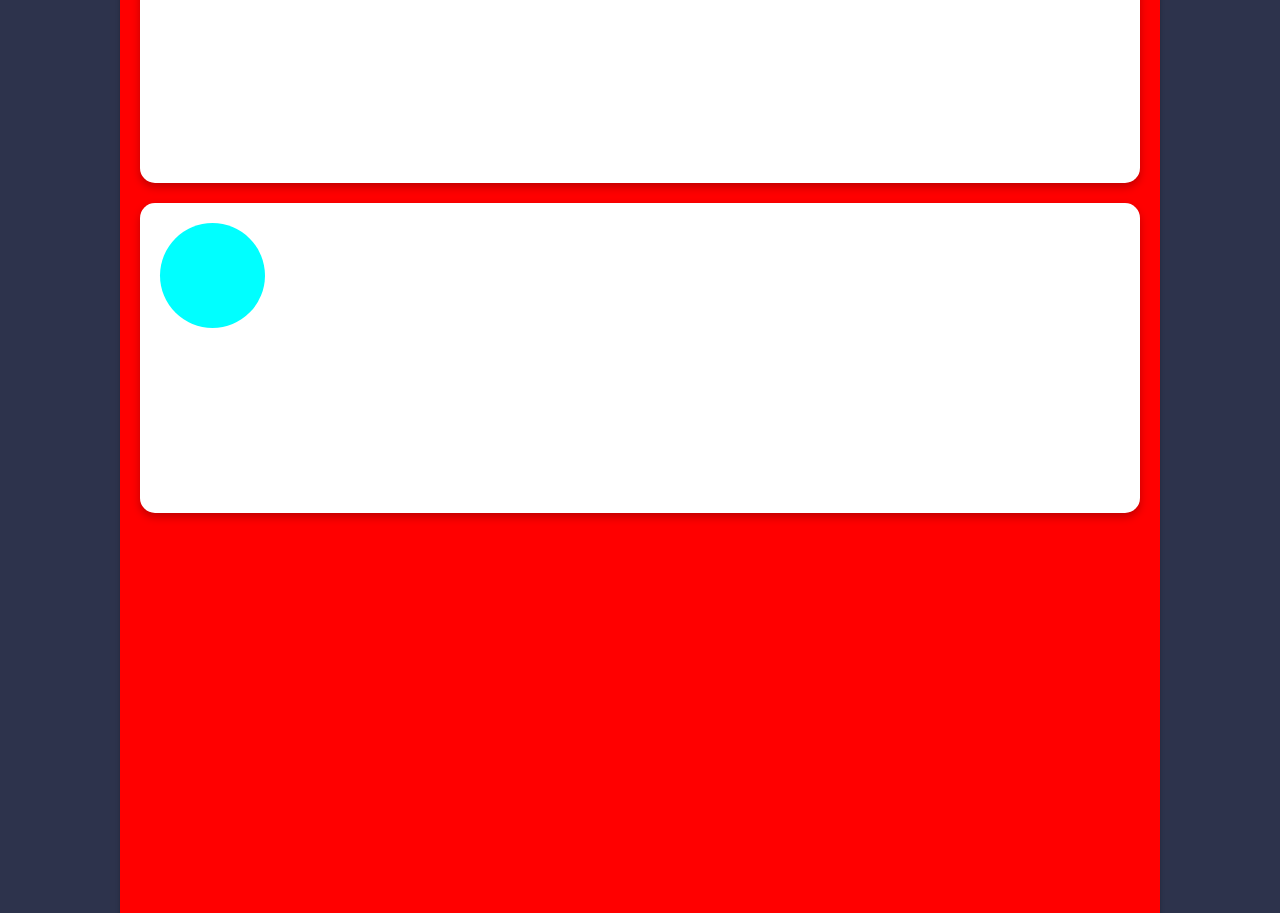
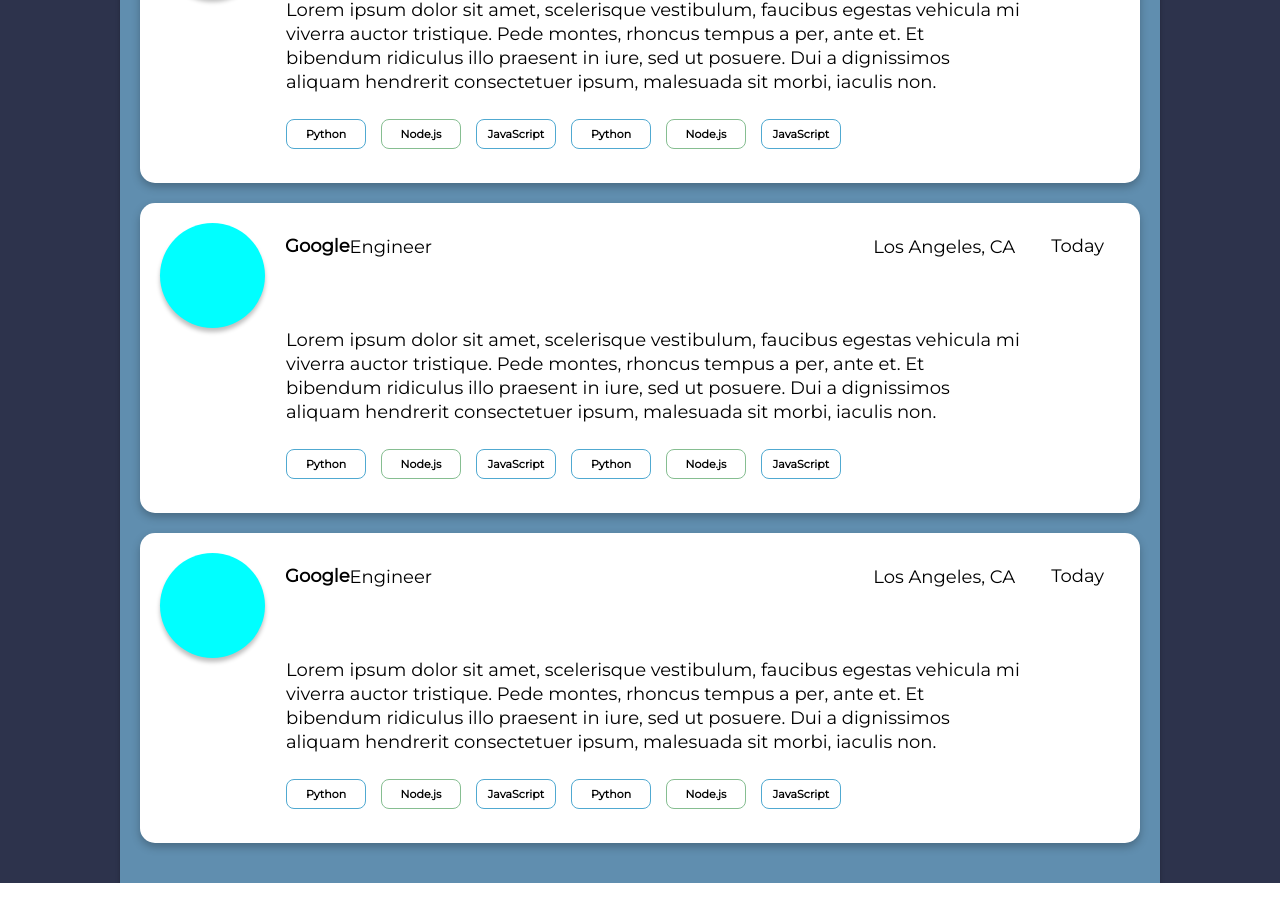
Before and after one commit to Dimatsa/Personal-Website, a React (Create React App) app: page / in a window 1280 px wide. Shown: the part 2109-3022 px from the top of the page. After the commit the page ends 2992 px from the top, so only its background shows below. Built offline with nearby package versions, Linux system fonts and the light colour scheme.

Commit message:
Work Experience Section

```diff
--- a/src/components/WorkExperience.css
+++ b/src/components/WorkExperience.css
@@ -1,12 +1,13 @@
 .work-experience{
     width: 1040px;
     margin: auto;
+    margin-bottom: 0;
 }
 
 .work-experience-body{
     width: 1040px;
-    height: 1060px;
-    background: red;
+    height: 1030px;
+    background: #608EAF;
     box-shadow: 0px 4px 4px rgba(0, 0, 0, 0.25);
     padding-top: 20px;
 }
@@ -23,26 +24,85 @@
 {
     float: left;
     margin: 20px;
+    margin-bottom: 0px;
     background: cyan;
     width: 105px;
     height: 105px;
     border-radius: 50%;
+    box-shadow: 0px 4px 4px rgba(0, 0, 0, 0.25);
 }
 
-.company-name, .date, .position-name, .location
+.company-name, .date, .position-name, .location, .work-description
 {
     font-size: 18px;
-    line-height: 24px;
+    line-height: 14px;
 }
 
 .company-name, .position-name
 {
-    padding-top: 36px;
     float: left;
     text-align: left;
+
+}
+
+.company-name{
+    padding-top: 36px;
+}
+
+.position-name, .location{
+    padding-top: 18px;
 }
 
 .date, .location{
-    padding: 36px;
+    text-align: right;
     float: right;
+    padding-right: 36px;
 }
+
+.date{
+    padding-top: 36px;
+}
+.new-line{
+    line-height: 60px;
+}
+
+.work-description{
+    padding-left: 146px;
+    padding-right: 120px;
+    float:left;
+    text-align: left;
+    line-height: 24px;
+}
+
+.skills{
+    position: relative;
+    top: 25px;
+    margin-left: 146px;
+    float: left;
+}
+
+.language, .technology{
+    display: inline-block;
+    margin-right: 15px;
+    width: 80px;
+    height: 30px;
+    box-sizing: border-box;
+    border-radius: 8px;
+}
+
+.language
+{
+    border: 1px solid #50A9D1;
+}
+
+.technology
+{
+    border: 1px solid #86BE91;
+}
+
+.language-body, .technology-body{
+    position: relative;
+    top: 3px;
+    line-height: 0;
+    font-size: 11px;
+}
--- a/src/components/WorkExperience.js
+++ b/src/components/WorkExperience.js
@@ -15,16 +15,106 @@
                 <div className = 'work-position'>
                     <div className = 'work-icon'>
                     </div>
-                    <b className = 'company-name'>
-                            Google
-                    </b>
-                    <t className = 'date'>Today</t>
+                    <b className = 'company-name'>Google</b>
+                    <t className = 'date'>March 2019 - August 2019</t>
+                    <br class = 'new-line'></br>
+                    <t className = 'position-name'>Engineer</t>
+                    <t className = 'location'>Los Angeles, CA</t>
+                    <br class = 'new-line'></br>
+                    <t className = 'work-description'>
+                    Lorem ipsum dolor sit amet, scelerisque vestibulum, faucibus egestas vehicula mi viverra auctor tristique. Pede montes, rhoncus tempus a per, ante et. Et bibendum ridiculus illo praesent in iure, sed ut posuere. Dui a dignissimos aliquam hendrerit consectetuer ipsum, malesuada sit morbi, iaculis non.</t>
+                    <br></br>
+                    <div className = 'skills'>
+                        <div className = 'language'>
+                            <b className = 'language-body'>Python</b>
+                        </div>
+                        <div className = 'technology'>
+                            <b className = 'technology-body'>Node.js</b>
+                        </div>
+                        <div className = 'language'>
+                            <b className = 'language-body'>JavaScript</b>
+                        </div>
+                        <div className = 'language'>
+                            <b className = 'language-body'>Python</b>
+                        </div>
+                        <div className = 'technology'>
+                            <b className = 'technology-body'>Node.js</b>
+                        </div>
+                        <div className = 'language'>
+                            <b className = 'language-body'>JavaScript</b>
+                        </div>
+                    </div>
                 </div>
                 <div className = 'work-position'>
                     <div className = 'work-icon'>
-
+                    </div>
+                    <b className = 'company-name'>Google</b>
+                    <t className = 'date'>Today</t>
+                    <br class = 'new-line'></br>
+                    <t className = 'position-name'>Engineer</t>
+                    <t className = 'location'>Los Angeles, CA</t>
+                    <br class = 'new-line'></br>
+                    <t className = 'work-description'>
+                    Lorem ipsum dolor sit amet, scelerisque vestibulum, faucibus egestas vehicula mi viverra auctor tristique. Pede montes, rhoncus tempus a per, ante et. Et bibendum ridiculus illo praesent in iure, sed ut posuere. Dui a dignissimos aliquam hendrerit consectetuer ipsum, malesuada sit morbi, iaculis non.</t>
+                    <br></br>
+                    <div className = 'skills'>
+                        <div className = 'language'>
+                            <b className = 'language-body'>Python</b>
+                        </div>
+                        <div className = 'technology'>
+                            <b className = 'technology-body'>Node.js</b>
+                        </div>
+                        <div className = 'language'>
+                            <b className = 'language-body'>JavaScript</b>
+                        </div>
+                        <div className = 'language'>
+                            <b className = 'language-body'>Python</b>
+                        </div>
+                        <div className = 'technology'>
+                            <b className = 'technology-body'>Node.js</b>
+                        </div>
+                        <div className = 'language'>
+                            <b className = 'language-body'>JavaScript</b>
+                        </div>
                     </div>
                 </div>
+                <div className = 'work-position'>
+                    <div className = 'work-icon'>
+                    </div>
+                    <b className = 'company-name'>Google</b>
+                    <t className = 'date'>Today</t>
+                    <br class = 'new-line'></br>
+                    <t className = 'position-name'>Engineer</t>
+                    <t className = 'location'>Los Angeles, CA</t>
+                    <br class = 'new-line'></br>
+                    <t className = 'work-description'>
+                    Lorem ipsum dolor sit amet, scelerisque vestibulum, faucibus egestas vehicula mi viverra auctor tristique. Pede montes, rhoncus tempus a per, ante et. Et bibendum ridiculus illo praesent in iure, sed ut posuere. Dui a dignissimos aliquam hendrerit consectetuer ipsum, malesuada sit morbi, iaculis non.</t>
+                    <br></br>
+                    <div className = 'skills'>
+                        <div className = 'language'>
+                            <b className = 'language-body'>Python</b>
+                        </div>
+                        <div className = 'technology'>
+                            <b className = 'technology-body'>Node.js</b>
+                        </div>
+                        <div className = 'language'>
+                            <b className = 'language-body'>JavaScript</b>
+                        </div>
+                        <div className = 'language'>
+                            <b className = 'language-body'>Python</b>
+                        </div>
+                        <div className = 'technology'>
+                            <b className = 'technology-body'>Node.js</b>
+                        </div>
+                        <div className = 'language'>
+                            <b className = 'language-body'>JavaScript</b>
+                        </div>
+                    </div>
+                </div>
+
+
+
+
             </div>
 
 
```
